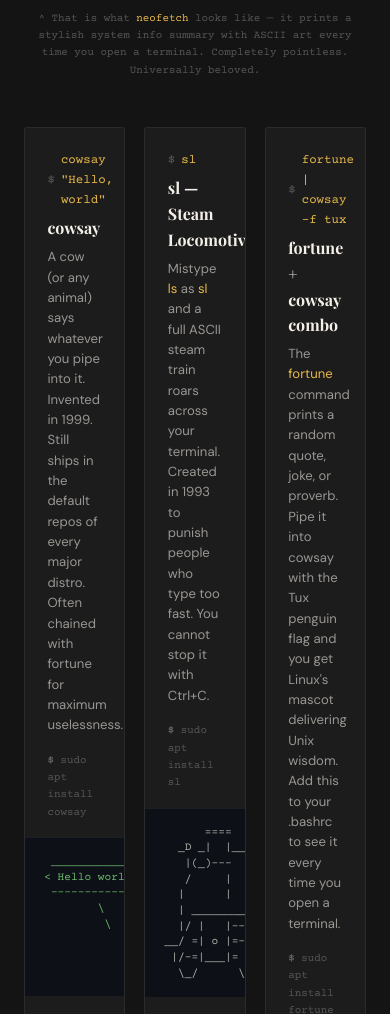
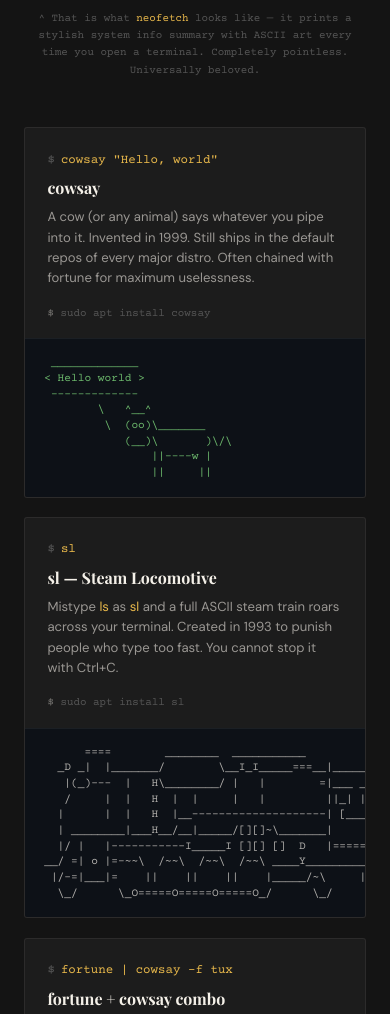
Before and after one commit to Jaydul95/linux-guide.html, a plain HTML site: page index.html in a window 390 px wide. Shown: the part 9180-10194 px from the top of the page. Drawn offline with nearby package versions, Linux system fonts and the light colour scheme; a web font is replaced by a local one.

Commit message:
Add fun-grid to responsive grid layouts

```diff
--- a/index.html
+++ b/index.html
@@ -305,14 +305,14 @@
   .tux-wrap{order:-1}
   .tux-wrap svg{max-width:200px}
   .stats-row{grid-template-columns:repeat(3,1fr)}
-  .hiring-grid,.certs-grid,.resources-grid,.distro-grid{grid-template-columns:1fr 1fr}
+  .hiring-grid,.certs-grid,.resources-grid,.distro-grid,.fun-grid{grid-template-columns:1fr 1fr}
   nav{padding:0.9rem 1.5rem}
   .nav-links{display:none}
   section,#hero,#salary,#learning-map{padding:3.5rem 1.5rem}
   .role-bar-row{grid-template-columns:150px 1fr 100px}
 }
 @media(max-width:640px){
-  .hiring-grid,.certs-grid,.resources-grid,.distro-grid,.stats-row{grid-template-columns:1fr}
+  .hiring-grid,.certs-grid,.resources-grid,.distro-grid,.stats-row,.fun-grid{grid-template-columns:1fr}
   .step{grid-template-columns:46px 1fr;gap:1rem}
   .salary-roles .role-bar-row{grid-template-columns:120px 1fr 80px}
 }
```
